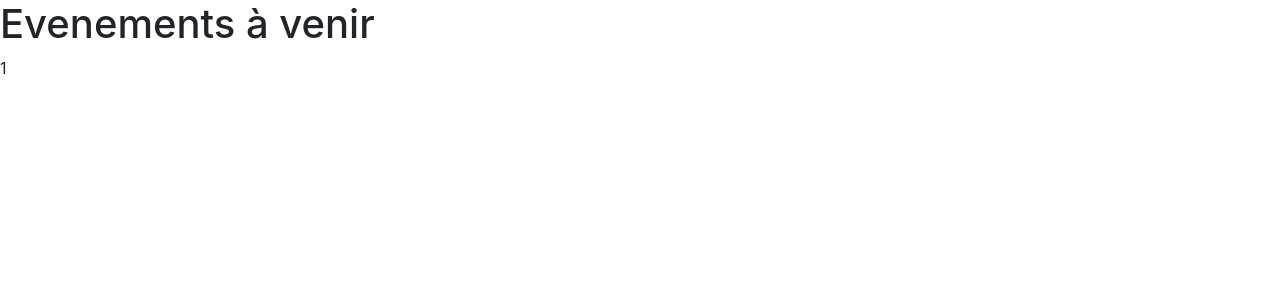
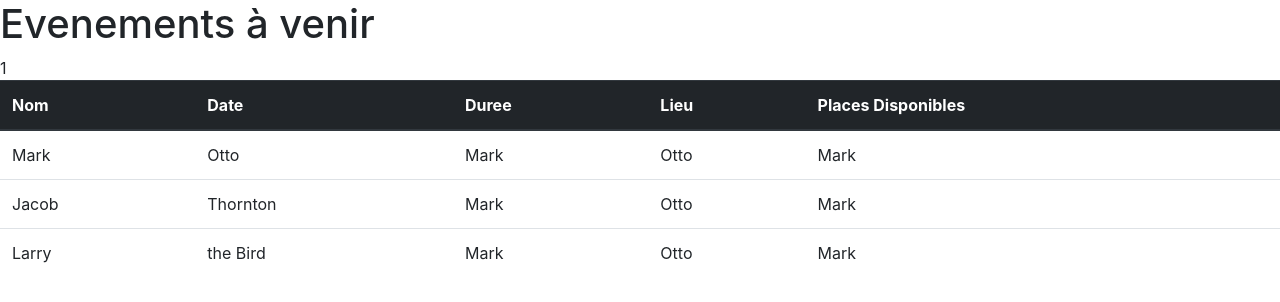
Before and after one commit to Henrique-Rds/event_festival, a PHP site: template vue/Evenement.php in a window 1280 px wide. Shown: the top 302 px of the page. Run offline with PHP 8.4, Linux system fonts and the light colour scheme; the template is opened without the code that fills it, so the values that code supplies are empty; the visitor is signed in with stand-in values (Sample User, id 1).

Commit message:
commt tableau daniel

```diff
--- a/modele/model.php
+++ b/modele/model.php
@@ -47,7 +47,6 @@ abstract class Model{
         $query = $this->connection->prepare($sql);
         $query->execute();
         $result = $query->fetchAll();
-        var_dump($result);
         return $result;
     }
 
--- a/vue/Evenement.php
+++ b/vue/Evenement.php
@@ -5,7 +5,7 @@
     <meta charset="utf-8">
     <meta name="viewport" content="width=device-width, initial-scale=1, shrink-to-fit=no">
     <link rel="shortcut icon" type="image/png" href="images/Logo_Ideal_Concert_Blanc.png">
-    <link rel="stylesheet" href="https://maxcdn.bootstrapcdn.com/bootstrap/4.0.0/css/bootstrap.min.css" integrity="sha384-Gn5384xqQ1aoWXA+058RXPxPg6fy4IWvTNh0E263XmFcJlSAwiGgFAW/dAiS6JXm" crossorigin="anonymous">
+    <link rel="stylesheet" href="https://cdn.jsdelivr.net/npm/bootstrap@4.1.3/dist/css/bootstrap.min.css" integrity="sha384-MCw98/SFnGE8fJT3GXwEOngsV7Zt27NXFoaoApmYm81iuXoPkFOJwJ8ERdknLPMO" crossorigin="anonymous">
 
     <title>Evenements a venir</title>
   </head>
@@ -15,6 +15,51 @@
     <?php
         echo $_SESSION['tableau']
     ?>
+
+  <table class="table">
+          <thead class="thead-dark">
+              <tr>
+                  <th scope="col">Nom</th>
+                  <th scope="col">Date</th>
+                  <th scope="col">Duree</th>
+                  <th scope="col">Lieu</th>
+                  <th scope="col">Places Disponibles</th>
+              </tr>
+          </thead>
+          <tbody>
+              <tr>
+                  <td>Mark</td>
+                  <td>Otto</td>
+                  <td>Mark</td>
+                  <td>Otto</td>
+                  <td>Mark</td>
+              </tr>
+              <tr>
+
+                  <td>Jacob</td>
+                  <td>Thornton</td>
+                  <td>Mark</td>
+                  <td>Otto</td>
+                  <td>Mark</td>
+              </tr>
+              <tr>
+
+                  <td>Larry</td>
+                  <td>the Bird</td>
+                  <td>Mark</td>
+                  <td>Otto</td>
+                  <td>Mark</td>
+              </tr>
+          </tbody>
+      </table>
+
+
+
+
+
+      <script src="https://code.jquery.com/jquery-3.3.1.slim.min.js" integrity="sha384-q8i/X+965DzO0rT7abK41JStQIAqVgRVzpbzo5smXKp4YfRvH+8abtTE1Pi6jizo" crossorigin="anonymous"></script>
+      <script src="https://cdn.jsdelivr.net/npm/popper.js@1.14.3/dist/umd/popper.min.js" integrity="sha384-ZMP7rVo3mIykV+2+9J3UJ46jBk0WLaUAdn689aCwoqbBJiSnjAK/l8WvCWPIPm49" crossorigin="anonymous"></script>
+      <script src="https://cdn.jsdelivr.net/npm/bootstrap@4.1.3/dist/js/bootstrap.min.js" integrity="sha384-ChfqqxuZUCnJSK3+MXmPNIyE6ZbWh2IMqE241rYiqJxyMiZ6OW/JmZQ5stwEULTy" crossorigin="anonymous"></script>
   </body>
 
 </html>
--- a/vue/accueil.php
+++ b/vue/accueil.php
@@ -12,6 +12,8 @@
   <body>
     <h1>Hello</h1>
     <div><a href="../controleur/FrontControleur.php?action=evenement">Page Evenements</a></div>
+
+    <div><a href="../controleur/FrontControleur.php?action=artistes">Artistes</a></div>
   </body>
 
 </html>
```
Also changed, not shown: controleur/FrontControleur.php (+22 -0 lines), modele/artisteModel.php (+5 -2 lines), vue/Artistes.php (added, +47 -0 lines).
